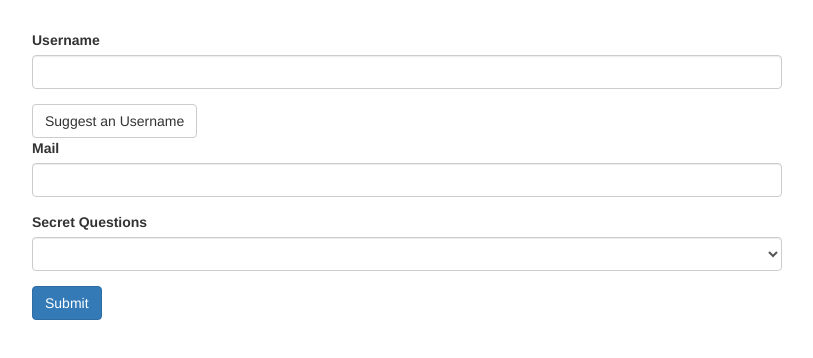
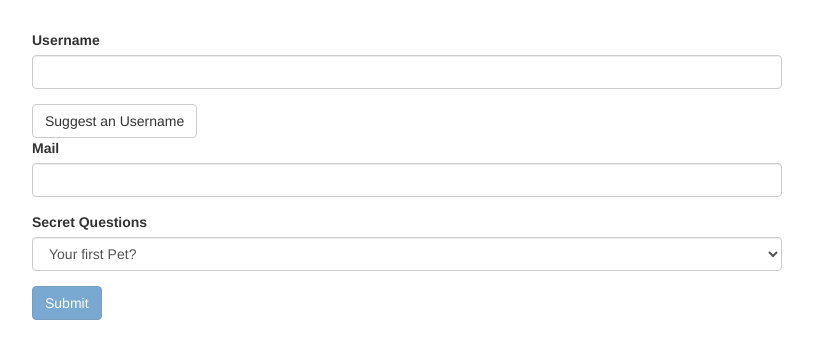
Before and after one commit to narf200/Angular_forms, an Angular app: page / in a window 1280 px wide. Shown: the top 358 px of the page, without its empty margins (233-1046 px from the left). Built offline with nearby package versions, Linux system fonts and the light colour scheme.

Commit message:
feat Set Default Values with ngModel Property Binding

```diff
--- a/src/app/app.component.css
+++ b/src/app/app.component.css
@@ -1,3 +1,7 @@
 .container {
   margin-top: 30px;
 }
+
+input.ng-invalid.ng-touched {
+  border: 1px solid red;
+}
--- a/src/app/app.component.html
+++ b/src/app/app.component.html
@@ -1,7 +1,7 @@
 <div class="container">
   <div class="row">
     <div class="col-xs-12 col-sm-10 col-md-8 col-sm-offset-1 col-md-offset-2">
-      <form (ngSubmit)="onSubmit(fr)" #fr="ngForm">
+      <form (ngSubmit)="onSubmit()" #fr="ngForm">
         <div id="user-data">
           <div class="form-group">
             <label for="username">Username</label>
@@ -10,17 +10,18 @@
           <button class="btn btn-default" type="button">Suggest an Username</button>
           <div class="form-group">
             <label for="email">Mail</label>
-            <input type="email" id="email" class="form-control" ngModel name="email" required email>
+            <input type="email" id="email" class="form-control" ngModel name="email" required email #email="ngModel">
           </div>
         </div>
+        <span class="help-block" *ngIf="!email.valid && email.touched">Please enter the valid value!</span>
         <div class="form-group">
           <label for="secret">Secret Questions</label>
-          <select id="secret" class="form-control" ngModel name="secret">
+          <select id="secret" class="form-control" [ngModel]="defaultQuestion" name="secret">
             <option value="pet">Your first Pet?</option>
             <option value="teacher">Your first teacher?</option>
           </select>
         </div>
-        <button class="btn btn-primary" type="submit">Submit</button>
+        <button [disabled]="!fr.valid" class="btn btn-primary" type="submit">Submit</button>
       </form>
     </div>
   </div>
--- a/src/app/app.component.ts
+++ b/src/app/app.component.ts
@@ -8,6 +8,7 @@ import { NgForm } from '@angular/forms';
 })
 export class AppComponent {
   @ViewChild('fr')  signupForm: NgForm;
+  defaultQuestion = 'pet';
 
   suggestUserName() {
     const suggestedName = 'Superuser';
```
